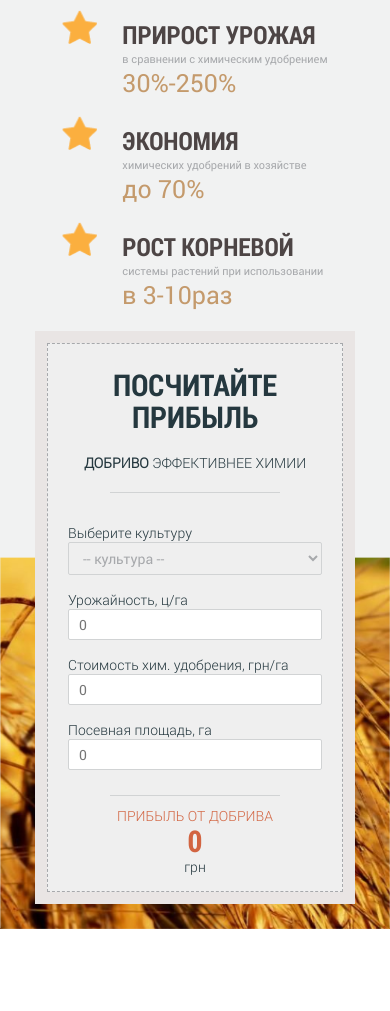
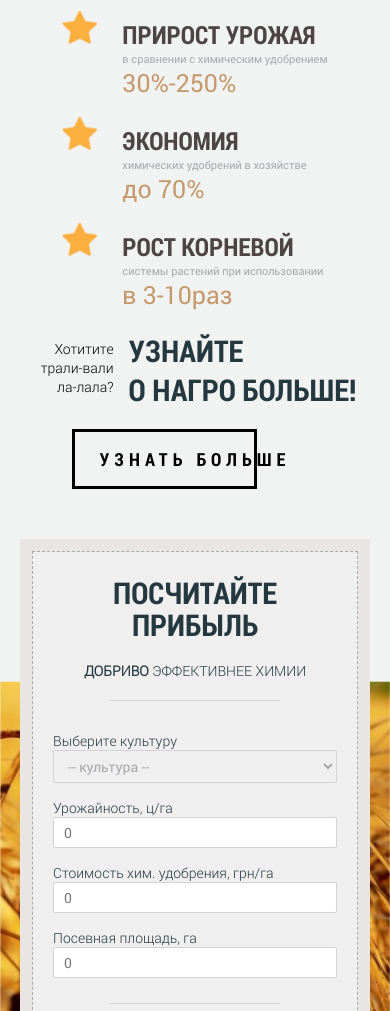
Before and after one commit to aleksey-13/test_case, a website: page app/index.html in a window 390 px wide. Shown: the part 475-1486 px from the top of the page. Before the commit the page ends 1404 px from the top, so only its background shows below. Drawn offline with nearby package versions, Linux system fonts and the light colour scheme; files that its build step writes are made by us from their sources.

Commit message:
fix calc bug. add learn more block in layout

```diff
--- a/app/index.html
+++ b/app/index.html
@@ -168,8 +168,18 @@
                                 <p class="benefits__list-precent">в 3-10раз</p>
                             </li>
                         </ul>
+                        <div class="learn_more">
+                            <div class="learn_more__title">
+                                <p class="learn_more__title-text">Хотитите трали-вали ла-лала?</p>
+                                <p class="learn_more__title-head"><span>УЗНАЙТЕ</span> О НАГРО БОЛЬШЕ!</p>
+                            </div>
+                            <div class="learn_more__link">
+                                <button class="learn_more__link-button">
+                                    УЗНАТЬ БОЛЬШЕ
+                                </button>
+                            </div>
+                        </div>
                     </div>
-                    <div class="learn_more"></div>
                     <div class="income">
                         <div class="container">
                             <div class="income__container">
@@ -208,6 +218,7 @@
                                                     Ячмень 2900 грн / т
                                                 </option>
                                             </select>
+                                            <small>Error message</small>
                                         </div>
                                         <div class="form-control">
                                             <label for="yield"
--- a/app/js/main.js
+++ b/app/js/main.js
@@ -1,94 +1,105 @@
-;(function () {
-    const calcContainer = $('.income__calc')
-    const cropSelect = calcContainer.find('#crop')
-    const yieldInput = calcContainer.find('#yield')
-    const priceInput = calcContainer.find('#price')
-    const areaInput = calcContainer.find('#area')
-    const incomeText = calcContainer.find('#income')
+(function () {
+  const calcContainer = $('.income__calc');
+  const cropSelect = calcContainer.find('#crop');
+  const yieldInput = calcContainer.find('#yield');
+  const priceInput = calcContainer.find('#price');
+  const areaInput = calcContainer.find('#area');
+  const incomeText = calcContainer.find('#income');
 
-    let isAllInputsSuccess = false
+  let isAllInputsSuccess = false;
+  let isCropSelected = false;
 
   const objDataCalc = {
     crop: 0,
     yield: 0,
     price: 0,
     area: 0
+  };
+
+  document.addEventListener('DOMContentLoaded', () => {
+    const inputs = [yieldInput, priceInput, areaInput];
+
+    inputs.forEach((input) => input.on('input', checkFields));
+
+    calcContainer.on('input', () => checkValidation(inputs));
+
+    cropSelect.on('change', setCropDataFromSelect);
+  });
+
+  function setCropDataFromSelect(event) {
+    const target = $(event.target);
+    const value = +target.val();
+
+    if (!isCropSelected) {
+      showSuccess(target);
     }
 
-    document.addEventListener('DOMContentLoaded', () => {
-        const inputs = [yieldInput, priceInput, areaInput]
+    objDataCalc.crop = value;
 
-        inputs.forEach((input) => input.on('input', checkFields))
-
-        calcContainer.on('input', () => checkValidation(inputs))
-
-        cropSelect.on('change', setCropDataFromSelect)
-    })
-
-    function setCropDataFromSelect(event) {
-        const value = +$(event.target).val()
-        objDataCalc.crop = value
+    isCropSelected = true;
 
     if (isAllInputsSuccess) {
-            calcIncome(objDataCalc)
+      calcIncome(objDataCalc);
     }
   }
 
   // Checking the correctness of the data in the fields
   function checkValidation(inputArr) {
     inputArr.forEach((input) => {
-            const value = input.val()
+      const value = input.val();
 
       if (value.trim() === '') {
-                showError(input, 'Поле не может быть пустым!')
+        showError(input, 'Поле не может быть пустым!');
       } else if (+value <= 0) {
-                showError(
-                    input,
-                    'Значение не может быть меньше или равно нулю!'
-                )
+        showError(input, 'Значение не может быть меньше или равно нулю!');
       } else if (!isNumber(+value)) {
-                showError(input, 'Значение не является числом!')
+        showError(input, 'Значение не является числом!');
       } else {
-                showSuccess(input)
+        showSuccess(input);
       }
-        })
+    });
   }
 
   function checkFields(event) {
-        const target = $(event.target)
+    const target = $(event.target);
+    const value = +target.val();
 
     if (isNumber(value)) {
-            objDataCalc[target.attr('id')] = target.val()
-            calcIncome(objDataCalc)
+      objDataCalc[target.attr('id')] = value;
+      calcIncome(objDataCalc);
     }
   }
 
   // Calculate total income
   function calcIncome({ crop, yield, price, area }) {
-        const result = crop + yield + price + area
+    if (isCropSelected) {
+      const result = crop + yield + price + area;
 
-        incomeText.text(result)
+      incomeText.text(result);
+    } else {
+      showError(cropSelect, 'Выбирите культуру!');
+    }
   }
 
   function isNumber(n) {
-        return !isNaN(parseFloat(n)) && isFinite(n)
+    return !isNaN(parseFloat(n)) && isFinite(n);
   }
 
   function showError(input, message) {
-        const formControl = input.parent()
-        formControl.removeClass('success').addClass('error')
+    const formControl = input.parent();
+    formControl.removeClass('success').addClass('error');
 
-        isAllInputsSuccess = false
+    isAllInputsSuccess = false;
 
-        const small = formControl.find('small')
-        small.text(message)
-        incomeText.text(0)
+    const small = formControl.find('small');
+    small.text(message);
+    incomeText.text(0);
   }
 
   function showSuccess(input) {
-        const formControl = input.parent()
-        formControl.removeClass('error').addClass('success')
+    const formControl = input.parent();
+    formControl.removeClass('error').addClass('success');
 
-        isAllInputsSuccess = true
+    isAllInputsSuccess = true;
   }
-})()
+})();
--- a/app/scss/style.scss
+++ b/app/scss/style.scss
@@ -220,6 +220,7 @@ body {
     &__container {
         display: flex;
         padding-bottom: 40px;
+        flex-wrap: wrap;
     }
 
     &-img {
@@ -264,13 +265,72 @@ body {
         }
     }
 
+    .learn_more {
+        width: 100%;
+        margin-left: 20%;
+
+        &__title {
+            display: flex;
+
+            &-text {
+                font-family: Roboto-Light;
+                font-size: 14px;
+                color: #000;
+                margin-top: 8px;
+                margin-right: 15px;
+                max-width: 80px;
+                text-align: right;
+            }
+
+            &-head {
+                font-family: RobotoCondensed-Bold;
+                font-size: 40px;
+                color: #25383f;
+                text-transform: uppercase;
+
+                & > span {
+                    display: block;
+                }
+            }
+        }
+
+        &__link {
+            max-width: 290px;
+            margin-top: 20px;
+
+            &-button {
+                position: relative;
+                background-color: transparent;
+                border: 3px solid #000;
+                font-family: RobotoCondensed-Bold;
+                color: #000;
+                font-size: 23px;
+                text-transform: uppercase;
+                padding: 18px 30px;
+                cursor: pointer;
+                width: 75%;
+                letter-spacing: 5px;
+                transition: width ease-in-out .5s;
+                white-space: nowrap;
+
+                &:hover {
+                    width: 100%;
+                }
+
+                &:active {
+                    transform: scale(.97);
+                }
+            }
+        }
+    }
+
     .income {
         position: relative;
         top: -185px;
         margin-bottom: -15%;
 
         &__container {
-            max-width: 320px;
+            max-width: 500px;
             background-color: #e9e5e4;
             padding: 12px;
         }
@@ -402,16 +462,31 @@ body {
             padding-bottom: 0;
         }
 
+        .learn_more {
+            display: flex;
+            justify-content: space-evenly;
+            align-items: flex-start;
+            margin-left: 0;
+
+            &__title {
+                justify-content: center;
+            }
+        }
+
         .income {
             top: 0;
             margin-bottom: 0;
+            margin-top: 30px;
 
             &__container {
                 margin: 0 auto;
+                max-width: 350px;
             }
         }
     }
 }
+
+
 
 @media (max-width: 805px) {
     .header {
@@ -439,6 +514,21 @@ body {
     .benefits {
         .income-h3 {
             font-size: 30px;
+        }
+    }
+}
+
+@media (max-width: 750px) {
+    .learn_more {
+        flex-direction: column;
+        align-items: center !important;
+
+        &__title {
+            justify-content: center;
+
+            &-head {
+                font-size: 35px;
+            }
         }
     }
 }
@@ -480,9 +570,7 @@ body {
             }
         }
     }
-}
 
-@media (max-width: 570px) {
     .benefits {
         &__container {
             padding-bottom: 20px;
@@ -492,13 +580,18 @@ body {
             max-width: 120px;
             height: auto;
         }
-    }
-}
 
-@media (max-width: 440px) {
-    .benefits {
-        &-img {
-            display: none;
+        .learn_more {
+            margin-top: 20px;
+
+            &__title-head {
+                font-size: 30px;
+            }
+
+            &__link-button {
+                font-size: 18px;
+                padding: 15px 25px;
+            }
         }
     }
 }
@@ -526,4 +619,10 @@ body {
             }
         }
     }
+
+    .benefits {
+        &-img {
+            display: none;
+        }
+    }
 }
```
Also changed, not shown: app/js/slick.js (+10 -10 lines), app/css/style.min.css (deleted), app/js/main.min.js (deleted). Lines whose indentation alone changed are shown as unchanged.
